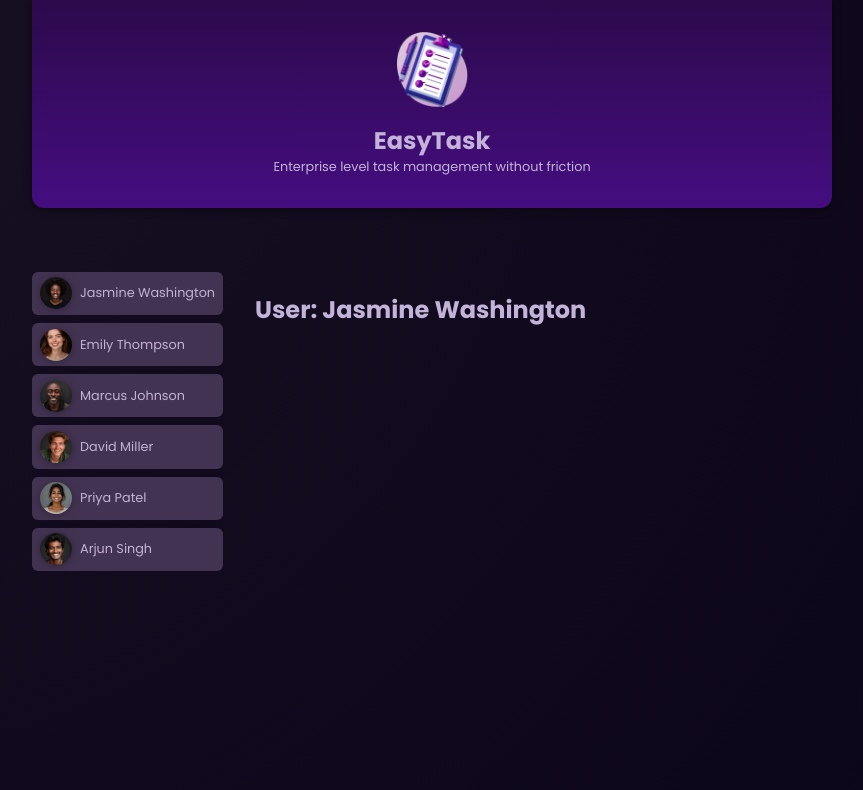
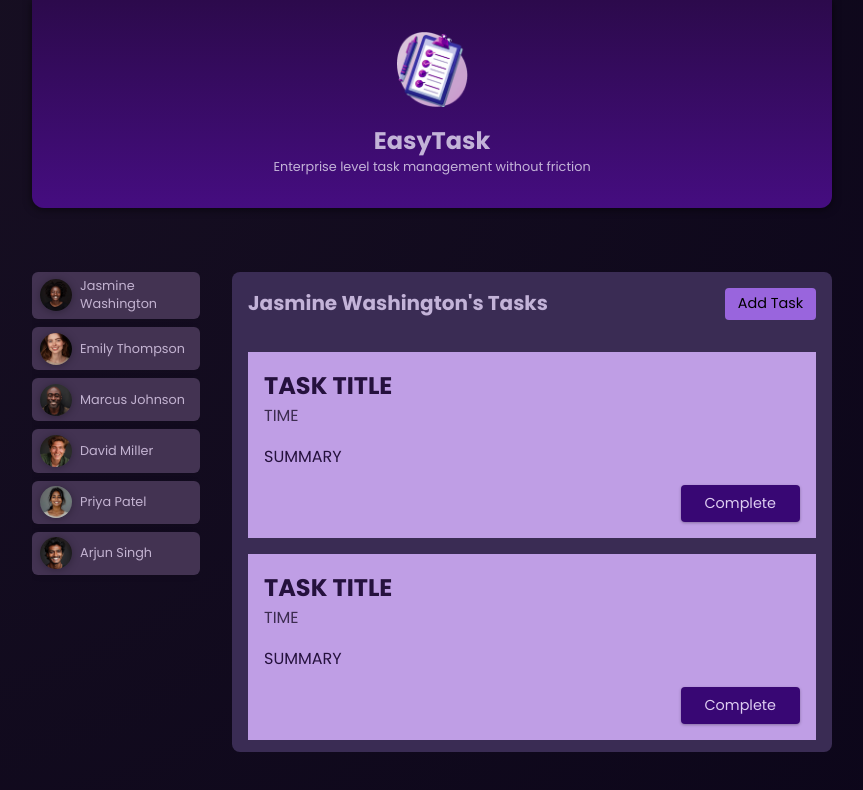
Before and after one commit to shivrajpro/first-angular17-app, an Angular app: page / in a window 1280 px wide. Both pictures are taken after a click on the button "Jasmine Washington". Shown: the top 790 px of the page, without its empty margins (208-1071 px from the left). Built offline with nearby package versions, Linux system fonts and the light colour scheme.

Commit message:
creating tasks component

```diff
--- /dev/null
+++ b/src/app/tasks/task/task.component.css
@@ -0,0 +1,37 @@
+article {
+    padding: 1rem;
+    color: #25113d;
+    background-color: #bf9ee5;
+}
+
+h2 {
+    margin: 0;
+}
+
+time {
+    color: #3c2c50;
+}
+
+.actions {
+    text-align: right;
+    margin: 0;
+}
+
+.actions button {
+    font: inherit;
+    font-size: 0.9rem;
+    cursor: pointer;
+    background-color: #380774;
+    color: #decdf2;
+    border-radius: 4px;
+    padding: 0.5rem 1.5rem;
+    border: none;
+    box-shadow: 0 1px 3px rgba(0, 0, 0, 0.3);
+    transition: all 0.3s ease;
+}
+
+.actions button:hover,
+.actions button:active {
+    background-color: #4a0774;
+    box-shadow: 0 1px 6px rgba(0, 0, 0, 0.3);
+}
--- /dev/null
+++ b/src/app/tasks/task/task.component.html
@@ -0,0 +1,8 @@
+<article>
+    <h2>TASK TITLE</h2>
+    <time>TIME</time>
+    <p>SUMMARY</p>
+    <p class="actions">
+        <button>Complete</button>
+    </p>
+</article>
--- a/src/app/tasks/tasks.component.css
+++ b/src/app/tasks/tasks.component.css
@@ -0,0 +1,64 @@
+#tasks {
+    padding: 1rem;
+    border-radius: 8px;
+    max-height: 60vh;
+    width: 600px;
+    overflow: auto;
+    background-color: #3a2c54;
+}
+
+header {
+    display: flex;
+    justify-content: space-between;
+    align-items: flex-start;
+    margin-bottom: 2rem;
+    gap: 1rem;
+}
+
+h2 {
+    margin: 0;
+    font-size: 0.9rem;
+    width: 60%;
+    text-wrap: balance;
+}
+
+menu {
+    margin: 0;
+    padding: 0;
+}
+
+menu button {
+    font: inherit;
+    cursor: pointer;
+    background-color: #9965dd;
+    border-radius: 4px;
+    border: none;
+    padding: 0.35rem 0.8rem;
+    font-size: 0.9rem;
+}
+
+menu button:hover,
+menu button:active {
+    background-color: #a565dd
+}
+
+ul {
+    list-style: none;
+    margin: 1rem 0;
+    padding: 0;
+    display: flex;
+    flex-direction: column;
+    gap: 1rem;
+    max-height: 50vh;
+    overflow: auto;
+}
+
+@media (min-width: 768px) {
+    h2 {
+        font-size: 1.25rem;
+    }
+
+    menu {
+        width: auto;
+    }
+}
--- a/src/app/tasks/tasks.component.html
+++ b/src/app/tasks/tasks.component.html
@@ -1 +1,12 @@
-<h2>User: {{username}}</h2>
+<section id="tasks">
+    <header>
+        <h2> {{username}}'s Tasks </h2>
+        <menu><button>Add Task</button></menu>
+    </header>
+
+    <ul>
+        <li> <app-task></app-task> </li>
+        <li> <app-task></app-task> </li>
+        <li> <app-task></app-task> </li>
+    </ul>
+</section>
--- a/src/app/tasks/tasks.component.ts
+++ b/src/app/tasks/tasks.component.ts
@@ -1,9 +1,10 @@
 import { Component, Input } from '@angular/core';
+import { TaskComponent } from './task/task.component';
 
 @Component({
   selector: 'app-tasks',
   standalone: true,
-  imports: [],
+  imports: [TaskComponent],
   templateUrl: './tasks.component.html',
   styleUrl: './tasks.component.css',
 })
```
Also changed, not shown: src/app/dummy-tasks.ts (added, +25 -0 lines), src/app/tasks/task/task.component.ts (added, +12 -0 lines), 1 other file (tests, documents, lock files or other folders).
